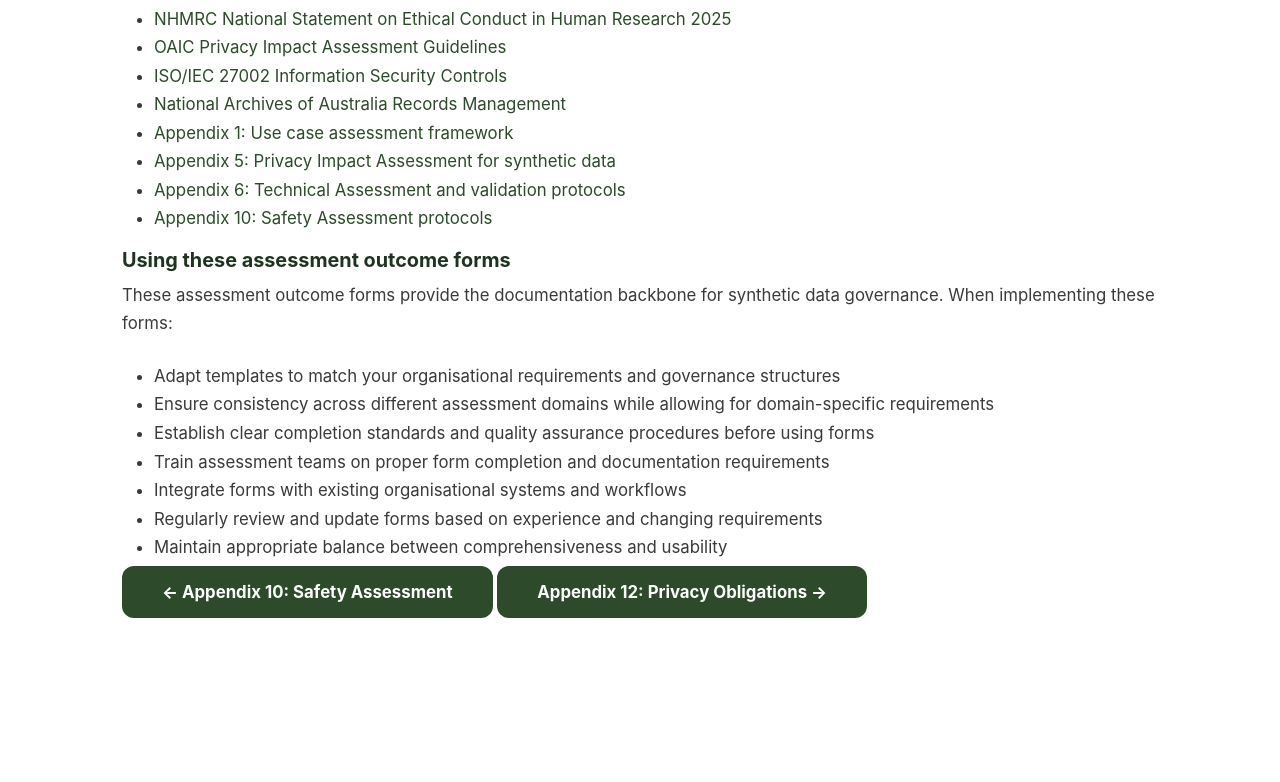
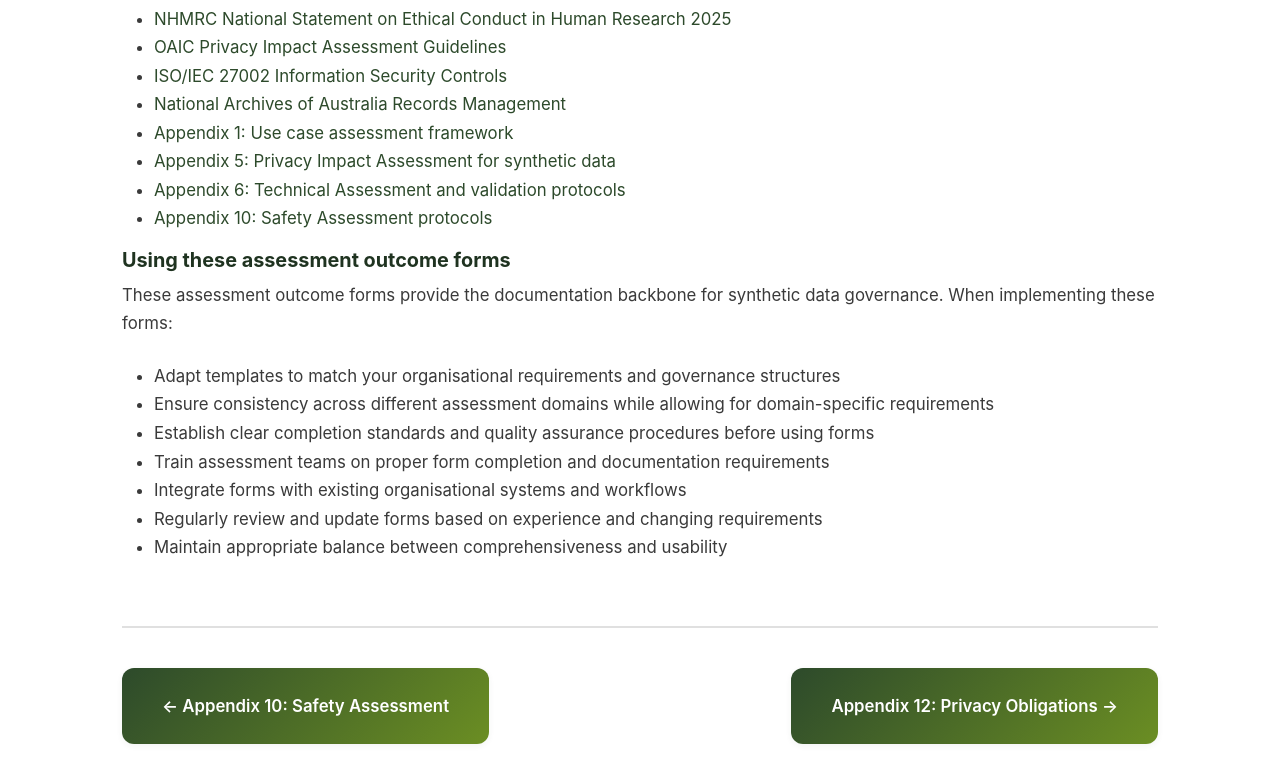
Before and after one commit to DigitalHealthCRC/SynD-DGF, a plain HTML site: page resources/appendices/assessment-outcomes.html in a window 1280 px wide. Shown: the part 9305-10087 px from the top of the page. Before the commit the page ends 9923 px from the top, so only its background shows below. Drawn offline with nearby package versions, Linux system fonts and the light colour scheme.

Commit message:
Add missing synd-additional-components.css to assessment-outcomes appendix

```diff
--- a/resources/appendices/assessment-outcomes.html
+++ b/resources/appendices/assessment-outcomes.html
@@ -3,6 +3,7 @@
 
 <!-- SynD-DGF Unified Design System - Forest Canopy Theme -->
 <link rel="stylesheet" href="../../assets/css/synd-design-system.css">
+<link rel="stylesheet" href="../../assets/css/synd-additional-components.css">
 
 <!-- Lucide Icons -->
 <script src="https://unpkg.com/lucide@latest"></script>
```
